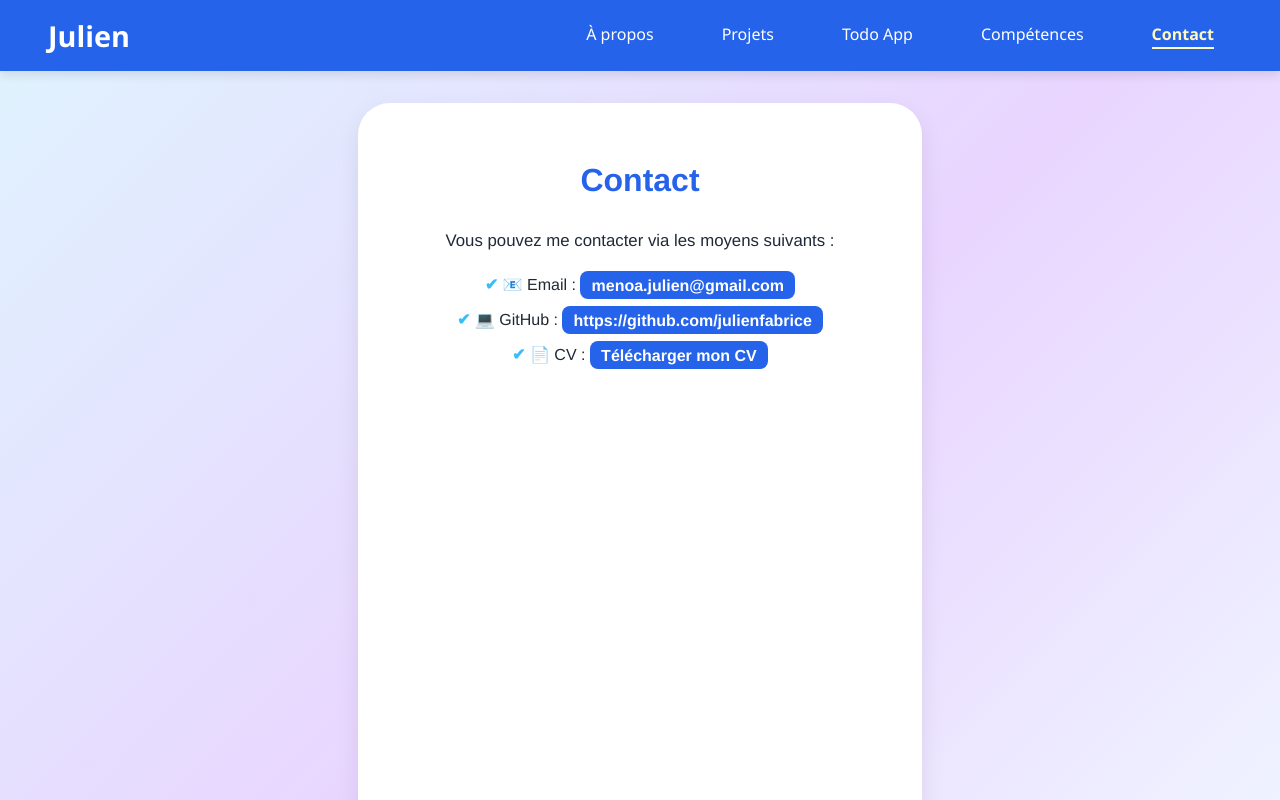
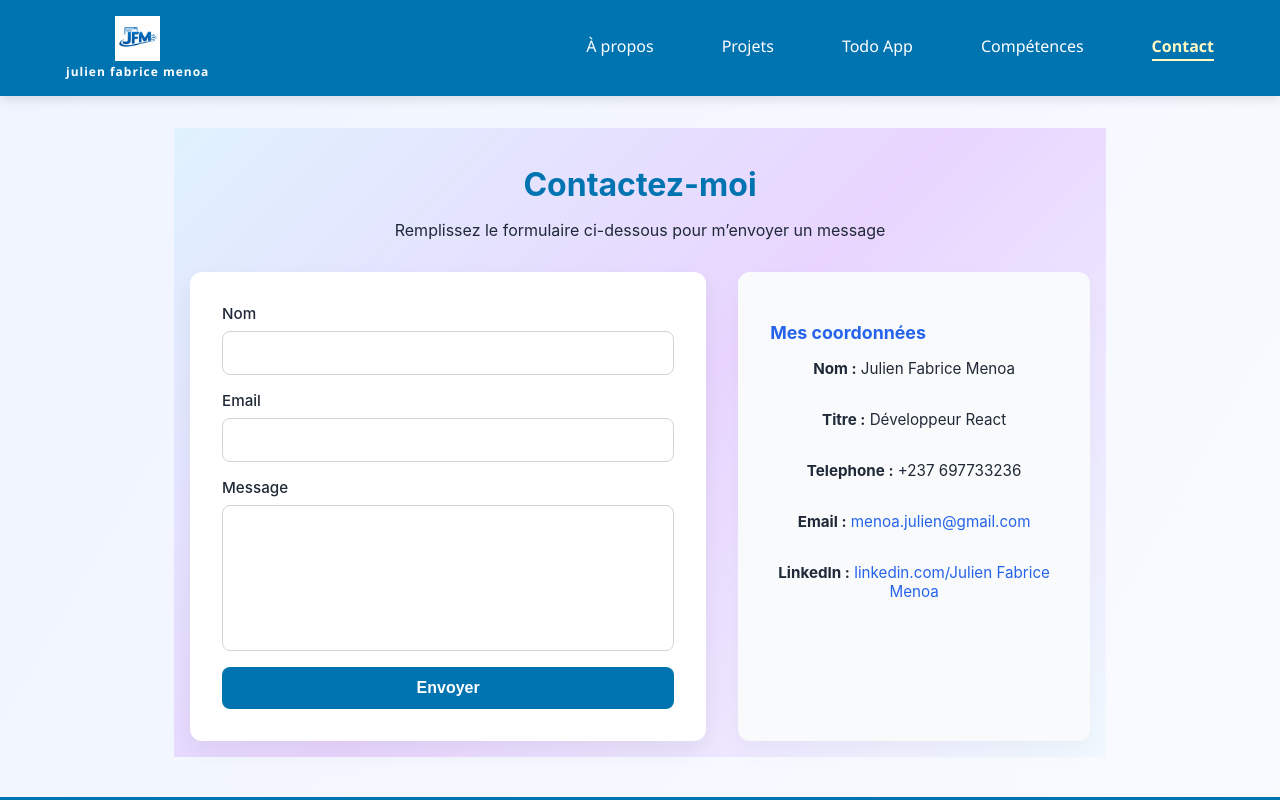
Before and after one commit to julienfabrice/portfolio-react-julien, a React (Create React App) app: page /contact in a window 1280 px wide. Shown: the top 800 px of the page. Built offline with nearby package versions, Linux system fonts and the light colour scheme.

Commit message:
Ready to deploy

```diff
--- a/package.json
+++ b/package.json
@@ -3,6 +3,7 @@
   "version": "0.1.0",
   "private": true,
   "dependencies": {
+    "@emailjs/browser": "^4.4.1",
     "@testing-library/dom": "^10.4.1",
     "@testing-library/jest-dom": "^6.9.1",
     "@testing-library/react": "^16.3.2",
--- a/src/App.css
+++ b/src/App.css
@@ -36,10 +36,3 @@
     transform: rotate(360deg);
   }
 }
-/* Fond d'écran global pour tout le portfolio */
-body, html, #root {
-  min-height: 100vh;
-  margin: 0;
-  font-family: system-ui, Avenir, Helvetica, Arial, sans-serif;
-  background: linear-gradient(135deg, #e0f2fe, #e9d5ff, #f0f9ff);
-}
--- a/src/App.js
+++ b/src/App.js
@@ -5,6 +5,7 @@ import Projects from "./components/Projects";
 import Skills from "./components/Skills";
 import Contact from "./components/Contact";
 import TodoPage from "./components/TodoPage";
+import Footer from "./components/Footer";
 
 function App() {
   return (
@@ -17,6 +18,7 @@ function App() {
         <Route path="/contact" element={<Contact />} />
         <Route path="/todo" element={<TodoPage />} />
       </Routes>
+       <Footer />
     </BrowserRouter>
   );
 }
--- /dev/null
+++ b/src/components/Contact.css
@@ -0,0 +1,112 @@
+.contact-page {
+  max-width: 900px;
+  margin: 2rem auto;
+  padding: 1rem;
+  font-family: "Inter", sans-serif;
+  color: #1f2937;
+  background: linear-gradient(135deg, #e0f2fe, #e9d5ff, #f0f9ff); /* même fond que TodoApp */
+}
+
+.contact-page h1 {
+  text-align: center;
+  margin-bottom: 0.5rem;
+  color: #0073b1; /* bleu LinkedIn */
+}
+
+.contact-page p {
+  text-align: center;
+  margin-bottom: 2rem;
+}
+
+/* Container formulaire + infos */
+.contact-container {
+  display: flex;
+  align-items: stretch;
+  justify-content: space-between;
+  gap: 2rem;
+}
+
+/* Formulaire */
+.contact-form {
+  flex: 1 1 55%;
+  display: flex;
+  flex-direction: column;
+  gap: 1rem;
+  background: #ffffff;
+  padding: 2rem;
+  border-radius: 12px;
+  box-shadow: 0 10px 25px rgba(0,0,0,0.06);
+}
+
+.contact-form label {
+  display: flex;
+  flex-direction: column;
+  font-weight: 500;
+  font-size: 0.95rem;
+}
+
+.contact-form input,
+.contact-form textarea {
+  margin-top: 0.5rem;
+  padding: 0.75rem;
+  border: 1px solid #d1d5db;
+  border-radius: 8px;
+  font-size: 1rem;
+  resize: none;
+}
+
+.contact-form textarea {
+  min-height: 120px;
+}
+
+.contact-form button {
+  padding: 0.75rem;
+  font-size: 1rem;
+  font-weight: 600;
+  color: #fff;
+  background: #0073b1; /* bleu LinkedIn */
+  border: none;
+  border-radius: 8px;
+  cursor: pointer;
+  transition: all 0.25s ease;
+}
+
+.contact-form button:hover {
+  background: #1d4ed8;
+  transform: translateY(-2px);
+}
+
+/* Infos directes */
+.contact-info {
+  flex: 1 1 35%;
+  background: #f9fafb;
+  padding: 2rem;
+  border-radius: 12px;
+  box-shadow: 0 10px 25px rgba(0,0,0,0.03);
+  font-size: 0.95rem;
+}
+
+.contact-info h3 {
+  margin-bottom: 1rem;
+  color: #2563eb;
+}
+
+.contact-info a {
+  color: #2563eb;
+  text-decoration: none;
+}
+
+.contact-info a:hover {
+  text-decoration: underline;
+}
+
+/* Responsive */
+@media (max-width: 768px) {
+  .contact-container {
+    flex-direction: column;
+  }
+
+  .contact-form, .contact-info {
+    flex: 1 1 100%;
+  }
+}
--- a/src/components/Contact.js
+++ b/src/components/Contact.js
@@ -1,51 +1,80 @@
-import React from "react";
-import "../styles/contact.css"; // fichier CSS dédié
+import { useRef, useState } from "react";
+import emailjs from "@emailjs/browser";
+import "./Contact.css";
 
-function Contact() {
+export default function Contact() {
+  const form = useRef();
+  const [loading, setLoading] = useState(false);
+  const [messageStatus, setMessageStatus] = useState("");
+
+  const sendEmail = (e) => {
+    e.preventDefault();
+    setLoading(true);
+    setMessageStatus("");
+
+    emailjs
+      .sendForm(
+        "service_cdjjy7n",   // Remplace par ton Service ID EmailJS
+        "template_4oy77mm",  // Remplace par ton Template ID EmailJS
+        form.current,
+        "rVGFvaKp-PX4mC6Pk"    // Remplace par ta Public Key EmailJS
+      )
+      .then(
+        (result) => {
+          setLoading(false);
+          setMessageStatus("Votre message a été envoyé avec succès !");
+          form.current.reset();
+        },
+        (error) => {
+          setLoading(false);
+          setMessageStatus(
+            "Une erreur est survenue. Veuillez réessayer plus tard."
+          );
+          console.error(error.text);
+        }
+      );
+  };
+
   return (
-    <section className="contact-page">
-      <div className="page-container contact-card">
-        <h1>Contact</h1>
+    <div className="contact-page">
+      <h1>Contactez-moi</h1>
+      <p>Remplissez le formulaire ci-dessous pour m’envoyer un message</p>
 
-        <p>
-          Vous pouvez me contacter via les moyens suivants :
-        </p>
+      <div className="contact-container">
+        {/* Formulaire */}
+        <form ref={form} onSubmit={sendEmail} className="contact-form">
+          <label>
+            Nom
+            <input type="text" name="from_name" required />
+          </label>
 
-        <ul>
-          <li>
-            📧 Email :{" "}
-            <a href="mailto:julienfabrice@gmail.com" className="contact-link">
-              menoa.julien@gmail.com
-            </a>
-          </li>
+          <label>
+            Email
+            <input type="email" name="from_email" required />
+          </label>
 
-          <li>
-            💻 GitHub :{" "}
-            <a
-              href="https://github.com/julienfabrice"
-              target="_blank"
-              rel="noreferrer"
-              className="contact-link"
-            >
-              https://github.com/julienfabrice
-            </a>
-          </li>
+          <label>
+            Message
+            <textarea name="message" required />
+          </label>
 
-          <li>
-            📄 CV :{" "}
-            <a
-              href="/CV Julien Fabrice Menoa Ondobo.pdf"
-              target="_blank"
-              rel="noreferrer"
-              className="contact-link"
-            >
-              Télécharger mon CV
-            </a>
-          </li>
-        </ul>
+          <button type="submit" disabled={loading}>
+            {loading ? "Envoi..." : "Envoyer"}
+          </button>
+
+          {messageStatus && <p className="status-message">{messageStatus}</p>}
+        </form>
+
+        {/* Infos directes */}
+        <div className="contact-info">
+          <h3>Mes coordonnées</h3>
+          <p><strong>Nom :</strong> Julien Fabrice Menoa</p>
+          <p><strong>Titre :</strong> Développeur React</p>
+          <p><strong>Telephone :</strong> +237 697733236</p>
+          <p><strong>Email :</strong> <a href="mailto:julien@example.com">menoa.julien@gmail.com</a></p>
+          <p><strong>LinkedIn :</strong> <a href="https://www.linkedin.com/in/julien-fabrice-menoa-4a1571349" target="_blank" rel="noreferrer">linkedin.com/Julien Fabrice Menoa</a></p>
+        </div>
       </div>
-    </section>
+    </div>
   );
 }
-
-export default Contact;
--- /dev/null
+++ b/src/components/Footer.css
@@ -0,0 +1,30 @@
+.footer {
+  padding: 20px 0;
+  margin-top: 40px;
+  text-align: center;
+  background-color: #0073b1; /* bleu LinkedIn */
+  color: white;
+  font-size: 0.95rem;
+}
+
+.footer p {
+  margin: 0;
+}
+
+.footer a {
+  color: white;
+  text-decoration: underline;
+  transition: color 0.3s ease;
+}
+
+.footer a:hover {
+  color: #f3f4f6;
+}
+
+/* Responsive */
+@media (max-width: 768px) {
+  .footer {
+    padding: 16px 10px;
+    font-size: 0.9rem;
+  }
+}
--- /dev/null
+++ b/src/components/Footer.js
@@ -0,0 +1,11 @@
+import "./Footer.css";
+
+function Footer() {
+  return (
+    <footer className="footer">
+      <p>© 2026 Julien Fabrice</p>
+    </footer>
+  );
+}
+
+export default Footer;
--- a/src/components/Header.css
+++ b/src/components/Header.css
@@ -3,19 +3,41 @@
   justify-content: space-between;
   align-items: center;
   padding: 1rem 3rem;
-  background: #2563eb; /* bleu */
+   background-color: #0073b1; /* bleu LinkedIn */
   color: white;
   box-shadow: 0 4px 10px rgba(0, 0, 0, 0.1);
   position: sticky;
   top: 0;
   z-index: 100;
 }
+.logo {
+  display: flex;
+  flex-direction: column;
+  align-items: center;
+  text-decoration: none;
+}
 
-.logo {
-  font-size: 1.8rem;
-  font-weight: bold;
+.logo img {
+  height: 45px;
+  width: auto;
+  object-fit: contain;
+}
+
+/* Nom complet */
+.logo-name {
+  font-size: 0.75rem;
+  text-transform: lowercase;
+  letter-spacing: 1px;
   color: white;
-  text-decoration: none;
+  margin-top: 2px;
+}
+
+/* Signification */
+/*.logo-meaning {
+  font-size: 0.65rem;
+  opacity: 0.8;
+  letter-spacing: 2px;
+  color: #fef9c3;
 }
 
 /* Liens grands écrans */
--- a/src/components/Header.js
+++ b/src/components/Header.js
@@ -1,13 +1,21 @@
 import React, { useState } from "react";
 import { NavLink } from "react-router-dom";
 import "./Header.css";
+import logo from "../assets/logo_julien.png";
+
 
 export default function Header() {
   const [isOpen, setIsOpen] = useState(false);
 
   return (
     <nav className="navbar">
-      <div className="logo">Julien</div>
+      <NavLink to="/" className="logo">
+  <img src={logo} alt="JFM Logo" />
+
+  <span className="logo-name">
+    Julien Fabrice Menoa
+  </span>
+</NavLink>
 
       <div className={`nav-links ${isOpen ? "open" : ""}`}>
         <NavLink to="/" end onClick={() => setIsOpen(false)}>
@@ -17,7 +25,7 @@ export default function Header() {
         <NavLink to="/projects" onClick={() => setIsOpen(false)}>
           Projets
         </NavLink>
-         {/* Nouveau lien pour TodoApp */}
+        {/* Nouveau lien pour TodoApp */}
         <NavLink to="/todo" onClick={() => setIsOpen(false)}>
           Todo App
         </NavLink>
--- a/src/components/Hero.css
+++ b/src/components/Hero.css
@@ -29,7 +29,7 @@
 .hero-card h1 {
   font-size: 2.8rem;
   font-weight: 800;
-  color: #2563eb;
+  color: #0073b1; /* bleu LinkedIn */
   margin-bottom: 2rem;
 }
 
@@ -46,7 +46,7 @@
   display: inline-block;
   padding: 0.6rem 1.5rem;
   border-radius: 0.5rem;
-  background-color: #2563eb;
+  background-color: #0073b1; /* bleu LinkedIn */
   color: white;
   font-weight: 600;
   text-decoration: none;
--- a/src/styles/contact.css
+++ /dev/null
@@ -1,64 +0,0 @@
-/* Page Contact : fond uniforme avec le portfolio */
-.contact-page {
-  min-height: 100vh;
-  display: flex;
-  justify-content: center;
-  align-items: center;
-  background: linear-gradient(135deg, #e0f2fe, #e9d5ff, #f0f9ff);
-  padding: 2rem;
-  font-family: 'Helvetica Neue', Helvetica, Arial, sans-serif;
-}
-
-/* Carte centrale */
-.contact-card {
-  max-width: 500px;
-  width: 100%;
-  background: white;
-  padding: 2rem;
-  border-radius: 2rem;
-  box-shadow: 0 10px 25px rgba(0,0,0,0.08);
-  text-align: center;
-}
-
-/* Titre */
-.contact-card h1 {
-  font-size: 2rem;
-  font-weight: 800;
-  color: #2563eb;
-  margin-bottom: 1rem;
-}
-
-/* Paragraphes */
-.contact-card p {
-  font-size: 1.05rem;
-  color: #1f2937;
-  margin-bottom: 1.5rem;
-}
-
-/* Liste */
-.contact-card ul {
-  list-style: none;
-  padding: 0;
-  margin: 0;
-}
-
-.contact-card li {
-  margin-bottom: 1rem;
-  font-size: 1rem;
-}
-
-/* Liens stylés */
-.contact-link {
-  color: white;
-  background-color: #2563eb;
-  padding: 0.35rem 0.7rem;
-  border-radius: 0.5rem;
-  text-decoration: none;
-  font-weight: 600;
-  transition: background-color 0.2s, transform 0.2s;
-}
-
-.contact-link:hover {
-  background-color: #1e40af;
-  transform: translateY(-2px);
-}
```
Also changed, not shown: src/styles/projects.css (+5 -5 lines), src/assets/logo_julien.png (added), 1 other file (tests, documents, lock files or other folders).
